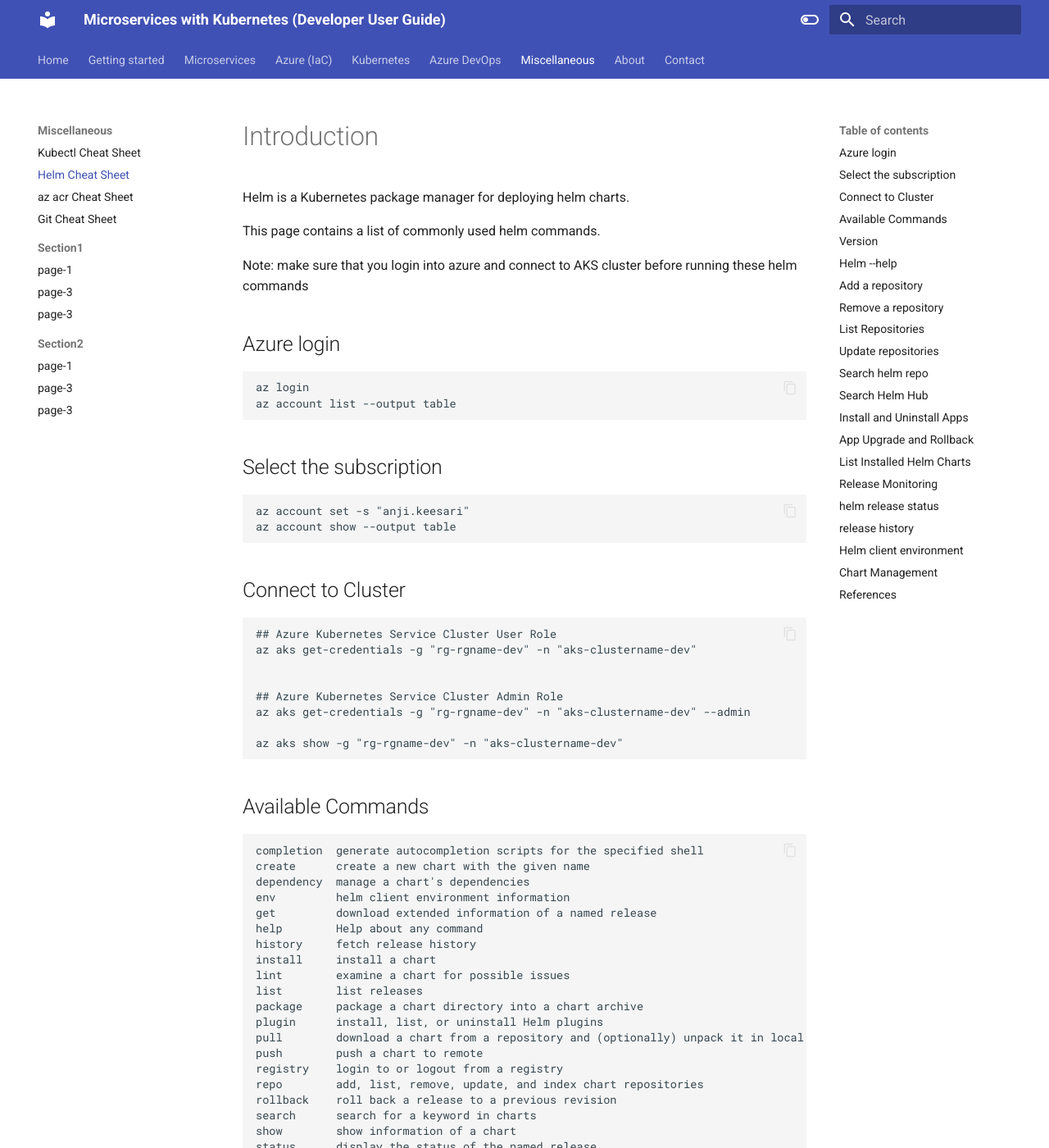
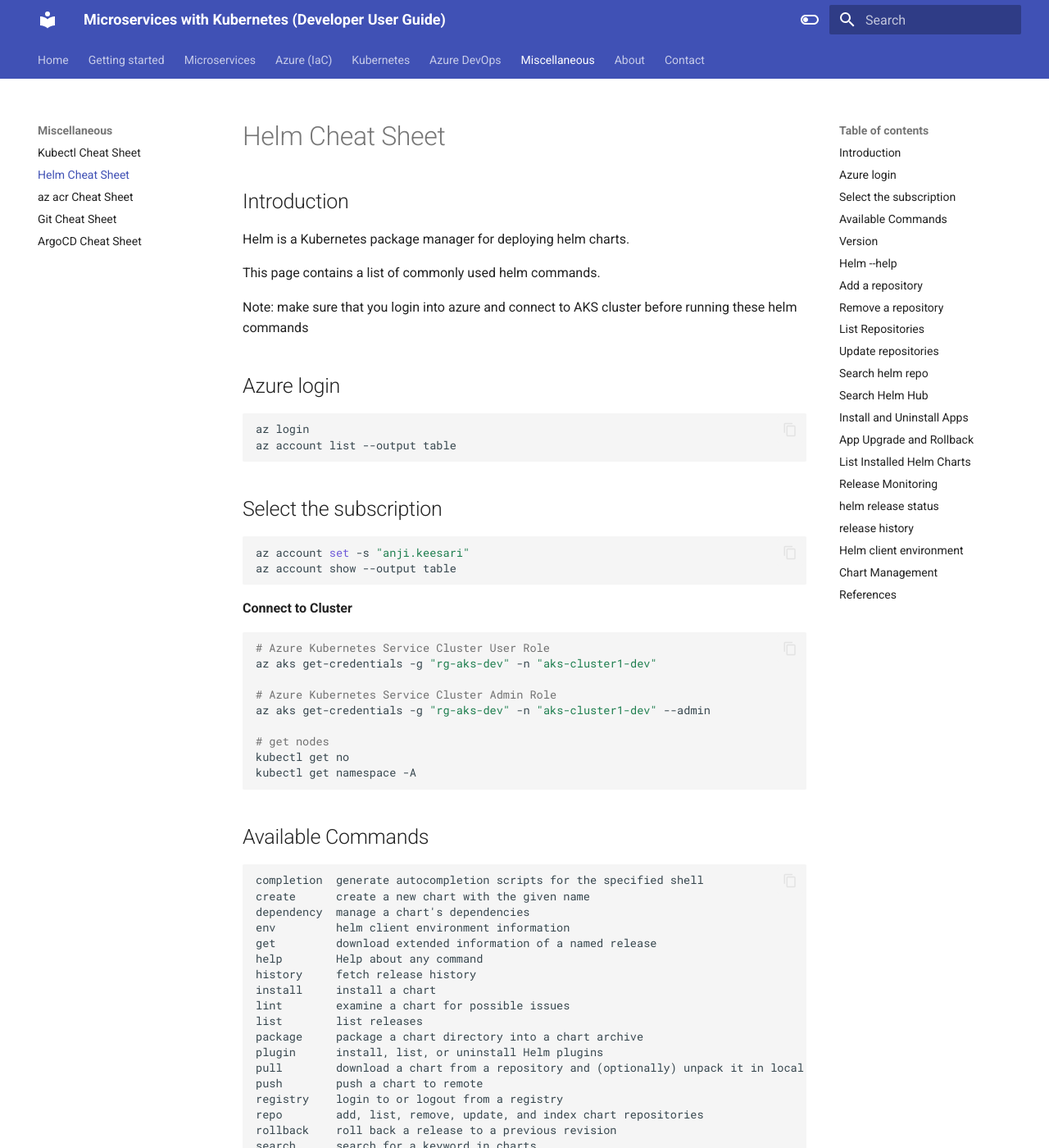
Before and after one commit to akeesari/kubernetes, an MkDocs documentation site: the page built from docs/miscellaneous/helm-cheat-sheet.md, in a window 1280 px wide and 1400 px high. Shown: the whole window at 82% size. Built offline with MkDocs 1.6.1 and Material for MkDocs 9.7.7, drawn with Linux system fonts in a browser that asks for light colours.

Commit message:
ArgoCD Cheat Sheet

````diff
--- a/docs/miscellaneous/helm-cheat-sheet.md
+++ b/docs/miscellaneous/helm-cheat-sheet.md
@@ -1,4 +1,5 @@
-#Introduction
+
+## Introduction
 
 Helm is a Kubernetes package manager for deploying helm charts.
 
@@ -8,30 +9,29 @@
 
 ## Azure login
 
-```
+``` sh
 az login
 az account list --output table
 ```
 ## Select the subscription
 
-```
+``` sh
 az account set -s "anji.keesari"
 az account show --output table
 ```
 
-## Connect to Cluster
+**Connect to Cluster**
+``` sh
+# Azure Kubernetes Service Cluster User Role
+az aks get-credentials -g "rg-aks-dev" -n "aks-cluster1-dev"
+
+# Azure Kubernetes Service Cluster Admin Role
+az aks get-credentials -g "rg-aks-dev" -n "aks-cluster1-dev" --admin
+
+# get nodes
+kubectl get no
+kubectl get namespace -A
 ```
-## Azure Kubernetes Service Cluster User Role
-az aks get-credentials -g "rg-rgname-dev" -n "aks-clustername-dev"
-
-
-## Azure Kubernetes Service Cluster Admin Role
-az aks get-credentials -g "rg-rgname-dev" -n "aks-clustername-dev" --admin
-
-az aks show -g "rg-rgname-dev" -n "aks-clustername-dev"
-```
-<!-- more info <https://learn.microsoft.com/en-us/azure/aks/control-kubeconfig-access#available-cluster-roles-permissions> -->
-
 
 ## Available Commands
 
--- a/mkdocs.yml
+++ b/mkdocs.yml
@@ -208,14 +208,15 @@
       - Helm Cheat Sheet: miscellaneous/helm-cheat-sheet.md
       - az acr Cheat Sheet: miscellaneous/az-acr-cheat-sheet.md
       - Git Cheat Sheet: miscellaneous/git-cheat-sheet.md
-      - Section1:
-        - page-1 : miscellaneous/section1/page-1.md
-        - page-3 : miscellaneous/section1/page-2.md
-        - page-3 : miscellaneous/section1/page-3.md
-      - Section2:
-        - page-1 : miscellaneous/section2/page-1.md
-        - page-3 : miscellaneous/section2/page-2.md
-        - page-3 : miscellaneous/section2/page-3.md
+      - ArgoCD Cheat Sheet: miscellaneous/argocd-cheat-sheet.md
+      # - Section1:
+      #   - page-1 : miscellaneous/section1/page-1.md
+      #   - page-3 : miscellaneous/section1/page-2.md
+      #   - page-3 : miscellaneous/section1/page-3.md
+      # - Section2:
+      #   - page-1 : miscellaneous/section2/page-1.md
+      #   - page-3 : miscellaneous/section2/page-2.md
+      #   - page-3 : miscellaneous/section2/page-3.md
 
   - About:
     - About: about.md
````
Also changed, not shown: docs/miscellaneous/argocd-cheat-sheet.md (added, +398 -0 lines), docs/miscellaneous/az-acr-cheat-sheet.md (+2 -1 lines), docs/miscellaneous/kubectl-cheat-sheet.md (+2 -1 lines).
